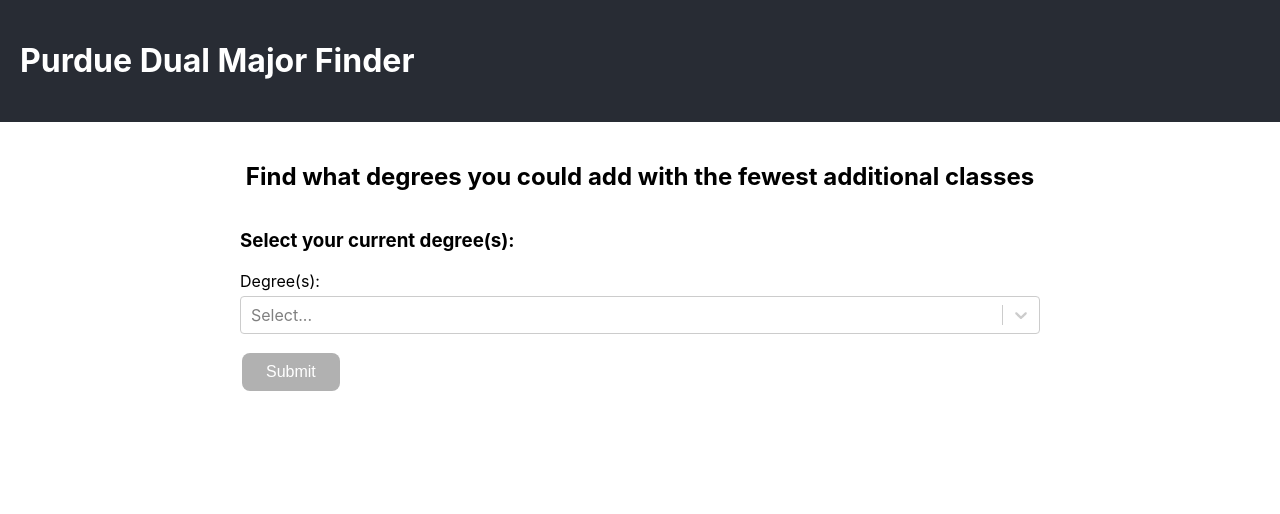
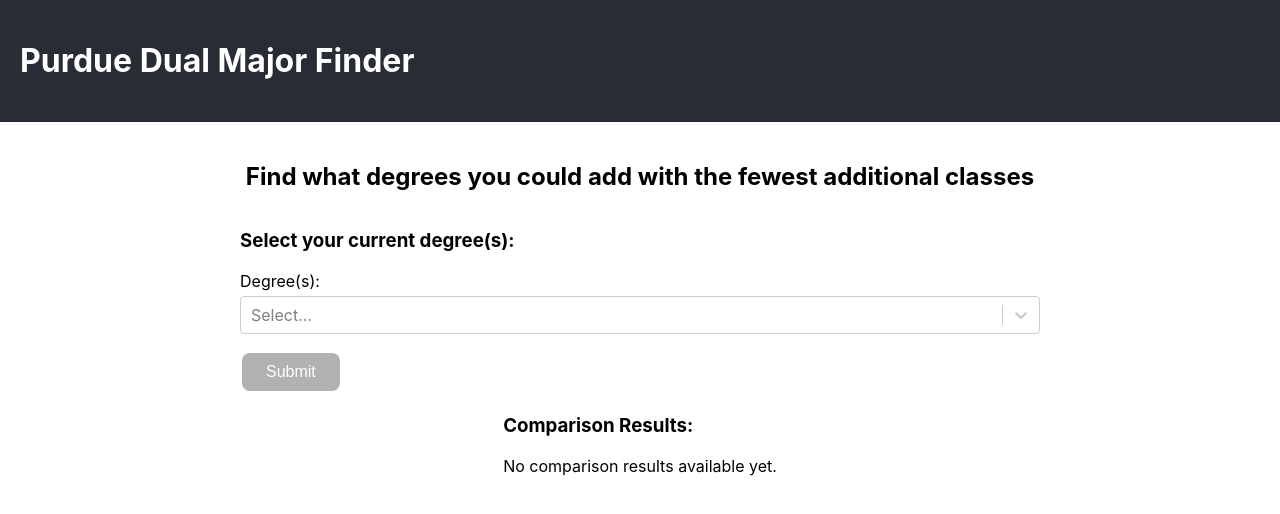
Before and after one commit to wboulton/HelloWorldHackers, a React (Create React App) app: page / in a window 1280 px wide. Shown: the top 514 px of the page. Built offline with nearby package versions, Linux system fonts and the light colour scheme.

Commit message:
working frontend

```diff
--- a/src/App.js
+++ b/src/App.js
@@ -4,8 +4,9 @@
 import './App.css';
 
 function App() {
+  const [options, setOptions] = useState([]);
+
   const [selectedDegrees, setSelectedDegrees] = useState([]);
-  const [options, setOptions] = useState([]);
   const [comparisonResults, setComparisonResults] = useState([]);
 
   useEffect(() => {
@@ -39,10 +40,8 @@
           selectedDegrees: selectedDegrees
         }),
       });
-      if (!response.ok) {
-        throw new Error(`HTTP error! status: ${response.status}`);
-      }
       const data = await response.json();
+      console.log(data);
       setComparisonResults(data);
     } catch (error) {
       console.error('Error:', error);
@@ -72,18 +71,20 @@
           </div>
           <button type="submit" className="submit-button">Submit</button>
         </form>
-        {comparisonResults.length > 0 && (
-          <div className="results">
-            <h3>Comparison Results:</h3>
+        <div className="results">
+          <h3>Comparison Results:</h3>
+          {comparisonResults.length != [] ? (
             <ul>
-              {comparisonResults.map((result, index) => (
+              {comparisonResults.result.map((result, index) => (
                 <li key={index}>
                   {result[0]}: {result[1]} additional classes
                 </li>
               ))}
             </ul>
-          </div>
-        )}
+          ) : (
+            <p>No comparison results available yet.</p>
+          )}
+        </div>
       </main>
     </div>
   );
```
Also changed, not shown: 1 other file (tests, documents, lock files or other folders).
